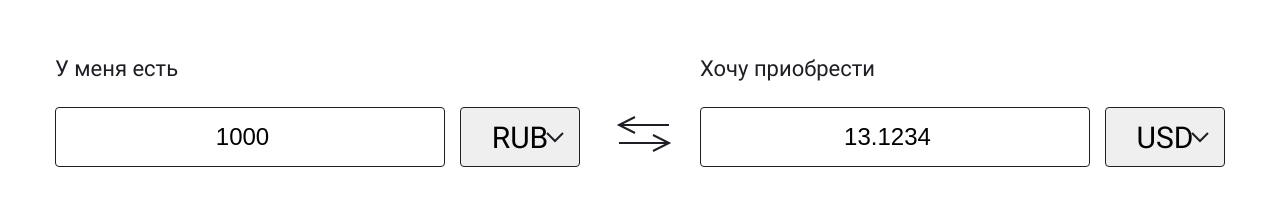
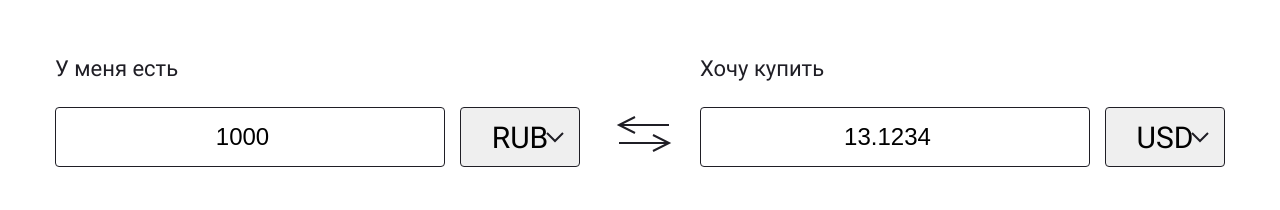
Before and after one commit to lula-may/currency-converter, a React (Create React App) app in the folder project/: page / in a window 1280 px wide. Shown: the part 590-800 px from the top of the page. Built offline with nearby package versions, Linux system fonts and the light colour scheme.

Commit message:
Создает компонент для поля ввода суммы и добавляет логику конвертации

```diff
--- a/project/src/components/converter/converter.jsx
+++ b/project/src/components/converter/converter.jsx
@@ -1,40 +1,96 @@
-import React from "react";
+import React, {PureComponent} from "react";
+import InputField from "../input-field/input-field";
 
-const Converter = (props) => {
+const getCurrentRate = (rate, saleCurrency, buyCurrency) => {
+  return Number(rate[`${saleCurrency}${buyCurrency}`]);
+};
+
+export default class Converter extends PureComponent {
+  constructor(props) {
+    super(props);
+    this.state = {
+      saleSum: 1000,
+      saleCurrency: 'RUB',
+      buySum: 13.1234,
+      buyCurrency: 'USD',
+      date: '1.12.2020',
+      currentRate: getCurrentRate(props.rate, 'RUB', 'USD'),
+    }
+
+    this._onBuyCurrencyChange = this._onBuyCurrencyChange.bind(this);
+    this._onBuySumChange = this._onBuySumChange.bind(this);
+    this._onSaleCurrencyChange = this._onSaleCurrencyChange.bind(this);
+    this._onSaleSumChange = this._onSaleSumChange.bind(this);
+  }
+
+  _onBuySumChange(evt) {
+    const buySum = Number(evt.target.value) || '';
+    const saleSum = (buySum) ? (buySum / this.state.currentRate).toFixed(2) : '';
+    this.setState({
+      buySum,
+      saleSum
+    });
+  }
+
+  _onBuyCurrencyChange(evt) {
+    const {saleCurrency, buySum} = this.state;
+    const {rate} = this.props;
+    const buyCurrency = evt.target.value;
+    const currentRate = getCurrentRate(rate, saleCurrency, buyCurrency);
+    const saleSum = (buySum) ? (buySum / currentRate).toFixed(2) : '';
+    this.setState({
+      buyCurrency,
+      currentRate,
+      saleSum,
+    });
+  }
+
+  _onSaleSumChange(evt) {
+    const saleSum = Number(evt.target.value) || '';
+    const buySum = (saleSum) ? (saleSum * this.state.currentRate).toFixed(4) : '';
+    this.setState({
+      buySum,
+      saleSum,
+    });
+  }
+
+  _onSaleCurrencyChange(evt) {
+    const {buyCurrency, saleSum} = this.state;
+    const {rate} = this.props;
+    const saleCurrency = evt.target.value;
+    const currentRate = getCurrentRate(rate, saleCurrency, buyCurrency);
+    const buySum = (saleSum) ? (saleSum / currentRate).toFixed(2) : '';
+    this.setState({
+      saleCurrency,
+      currentRate,
+      buySum,
+    });
+  }
+
+  render() {
+    const {buySum, buyCurrency, saleSum, saleCurrency} = this.state;
     return (
       <section className="converter">
           <h1 className="converter__title">Конвертер валют</h1>
           <form action="#" className="convert-form" method="GET">
             <div className="convert-form__wrapper">
-            <div className="convert-form__field field">
-              <label className="field__label" htmlFor="sale">У меня есть</label>
-              <div className="field__wrapper">
-                <input className="field__control field__control--input" type="number" id="sale" name="sale" defaultValue="1000" />
-                <select className="field__control field__control--select" name="currency" id="currency-sale" defaultValue="rub">
-                  <option value="rub">RUB</option>
-                  <option value="usd">USD</option>
-                  <option value="eur">EUR</option>
-                  <option value="gbr">GBR</option>
-                  <option value="cny">CNY</option>
-                </select>
-              </div>
-              <label className="visually-hidden" htmlFor="currency-sale">Выберите валюту</label>
-            </div>
+              <InputField
+                name="sale"
+                labelText="У меня есть"
+                currency={saleCurrency}
+                value={saleSum}
+                onCurrencyChange={this._onSaleCurrencyChange}
+                onValueChange={this._onSaleSumChange}
+              />
               <img className="convert-form__sign" src="img/arrows.svg" width="50" height="34" alt="Конвертировать валюту"/>
-            <div className="convert-form__field field">
-              <label className="field__label" htmlFor="buy">Хочу приобрести</label>
-              <div className="field__wrapper">
-                <input className="field__control field__control--input" type="number" id="buy" name="buy" defaultValue="13.1234" />
-                <select className="field__control field__control--select" name="currency" id="currency-buy" defaultValue="usd">
-                  <option value="rub">RUB</option>
-                  <option value="usd">USD</option>
-                  <option value="eur">EUR</option>
-                  <option value="gbr">GBR</option>
-                  <option value="cny">CNY</option>
-                </select>
-              </div>
-              <label className="visually-hidden" htmlFor="currency-buy">Выберите валюту</label>
-            </div>
+              <InputField
+                name="buy"
+                labelText="Хочу купить"
+                currency={buyCurrency}
+                value= {buySum}
+                onCurrencyChange={this._onBuyCurrencyChange}
+                onValueChange={this._onBuySumChange}
+              />
             </div>
             <div className="convert-form__wrapper">
               <p className="convert-form__field field">
@@ -47,5 +103,4 @@ const Converter = (props) => {
         </section>
     );
   }
-
-export default Converter;
+}
--- /dev/null
+++ b/project/src/components/input-field/input-field.jsx
@@ -0,0 +1,34 @@
+import React from "react";
+import PropTypes from "prop-types";
+
+const InputField = (props) => {
+  const {name, currency, value, onCurrencyChange, onValueChange, labelText} = props;
+
+  return (
+    <div className="convert-form__field field">
+      <label className="field__label" htmlFor={name}>{labelText}</label>
+      <div className="field__wrapper">
+        <input className="field__control field__control--input" onChange={onValueChange} type="number" id={name} name={name} value={value} />
+        <select className="field__control field__control--select" onChange={onCurrencyChange} name={`currency-${name}`} id={`currency-${name}`} value={currency}>
+          <option value="RUB">RUB</option>
+          <option value="USD">USD</option>
+          <option value="EUR">EUR</option>
+          <option value="GBP">GBP</option>
+          <option value="CNY">CNY</option>
+        </select>
+      </div>
+      <label className="visually-hidden" htmlFor={`currency-${name}`}>Выберите валюту</label>
+    </div>
+  );
+}
+
+InputField.propTypes = {
+  currency: PropTypes.string.isRequired,
+  labelText: PropTypes.string.isRequired,
+  name: PropTypes.string.isRequired,
+  onCurrencyChange: PropTypes.func.isRequired,
+  onValueChange: PropTypes.func.isRequired,
+  value: PropTypes.oneOfType([PropTypes.number, PropTypes.string]).isRequired,
+};
+
+export default InputField;
```
Lines whose indentation alone changed are shown as unchanged.
